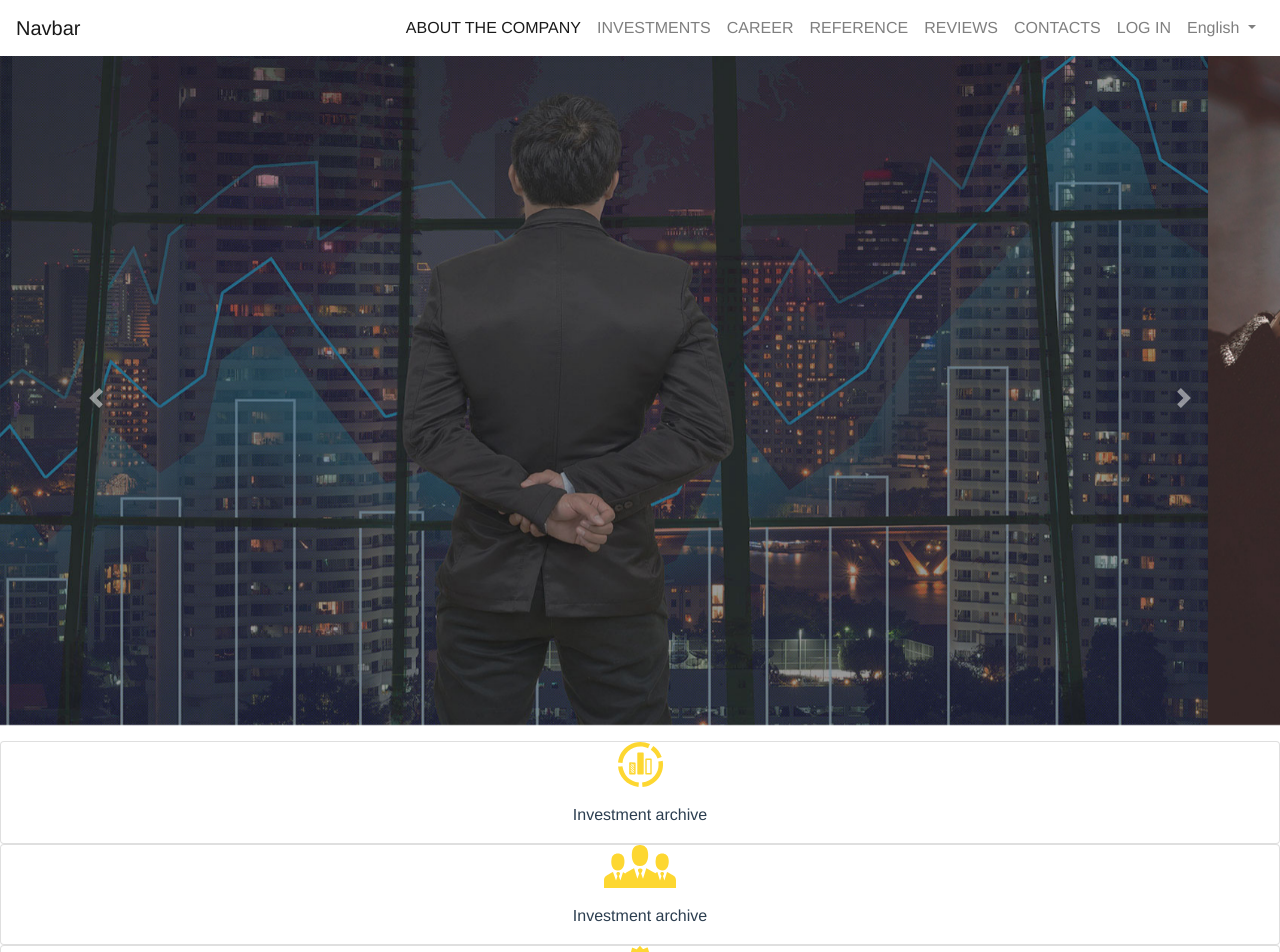
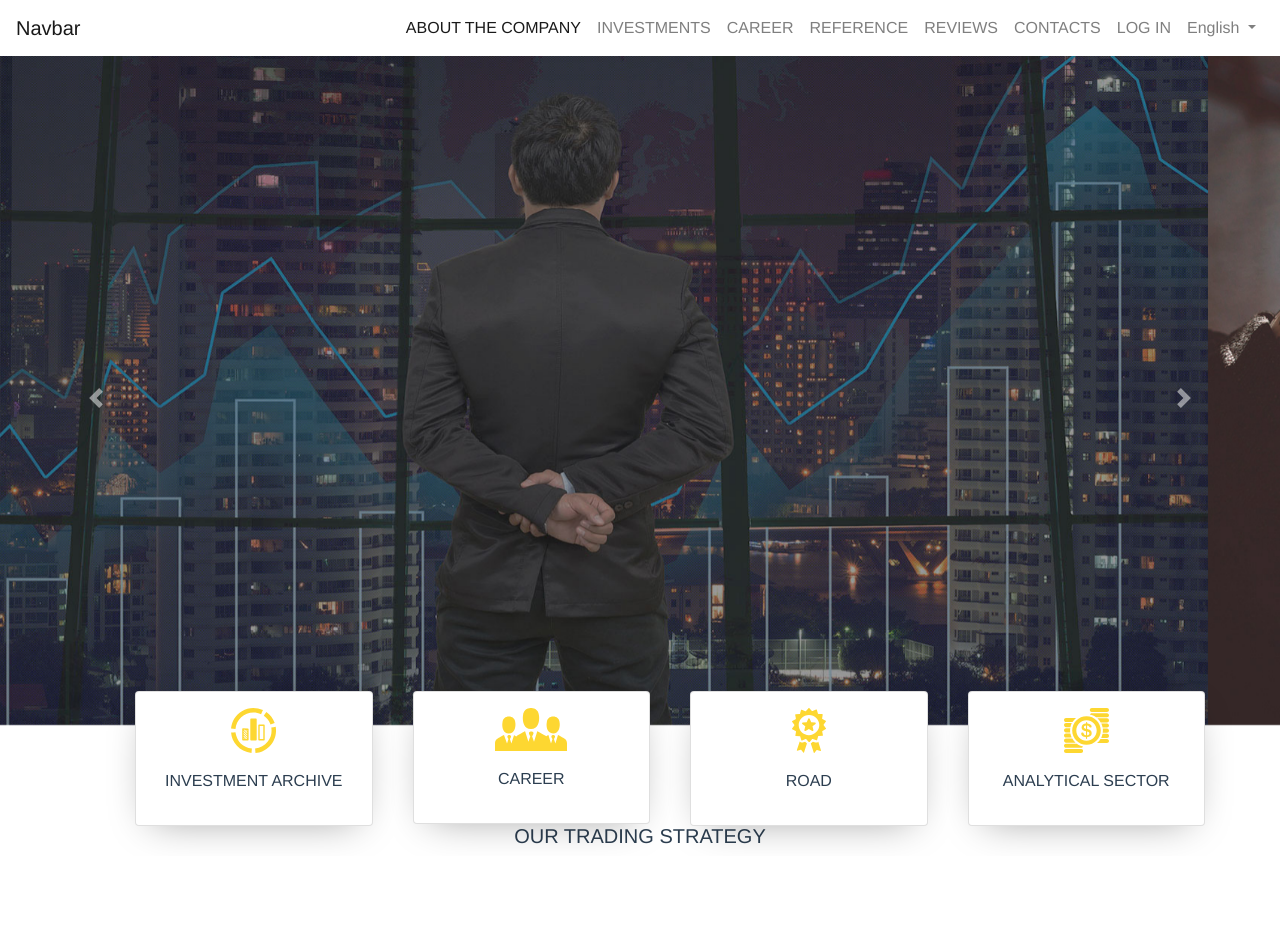
Before and after one commit to nonsoo24/bitploloniex, a Vue app: page / in a window 1280 px wide. Shown: the top 952 px of the page. After the commit the page ends 856 px from the top, so only its background shows below. Built offline with nearby package versions, Linux system fonts and the light colour scheme.

Commit message:
style: add style to cards

```diff
--- a/src/views/Home.vue
+++ b/src/views/Home.vue
@@ -34,33 +34,52 @@
       </div>
 
       <!-- services cards -->
-      <div class="">
-        <div class="card">
+      <div class="row container">
+        <div class="column">
+          <div class="card border-rounded">
+            <a>
               <figure>
                 <img src="../assets/img/icon/graph.svg" alt="graph">
               </figure>
-          <p class="text-upper">Investment archive</p>
+              <p class="text-uppercase">Investment archive</p>
+            </a>
           </div>
-        <div class="card">
+        </div>
+
+        <div class="column">
+          <div class="card border-rounded">
+            <a>
               <figure>
                 <img src="../assets/img/icon/group.svg" alt="graph">
               </figure>
-          <p class="text-upper">Investment archive</p>
+              <p class="text-uppercase">Career</p>
+            </a>
           </div>
-        <div class="card">
+        </div>
+
+        <div class="column">
+          <div class="card border-rounded">
+            <a>
               <figure>
                 <img src="../assets/img/icon/prize.svg" alt="graph">
               </figure>
-          <p class="text-upper">Investment archive</p>
+              <p class="text-uppercase">Road</p>
+            </a>
           </div>
-        <div class="card">
+        </div>
+
+        <div class="column">
+          <div class="card border-rounded">
+            <a>
               <figure>
                 <img src="../assets/img/icon/coin.svg" alt="graph">
               </figure>
-          <p class="text-upper">Investment archive</p>
+              <p class="text-uppercase">Analytical Sector</p>
+            </a>
           </div>
-
         </div>
+      </div>
+          <h5 class="text-uppercase mt-5 text-center">Our Trading Strategy</h5>
     </section>
   </div>
 </template>
@@ -75,3 +94,44 @@
     }
   }
 </script>
+
+<style scoped>
+* {
+  box-sizing: border-box;
+}
+
+/* Float four columns side by side */
+.column {
+  float: left;
+  width: 25%;
+  padding: 0 20px;
+}
+.row {margin: -50px 100px;}
+
+/* Clear floats after the columns */
+.row:after {
+  content: "";
+  display: table;
+  clear: both;
+}
+
+/* Style the counter cards */
+.card {
+  box-shadow: 0 10px 40px -16px rgba(0,0,0,.4); /* this adds the "card" effect */
+  padding: 16px;
+  text-align: center;
+  background-color: #fff;
+  transition: transform 0.3s ease;
+  cursor: pointer;
+}
+
+/* Responsive columns - one column layout (vertical) on small screens */
+@media screen and (max-width: 600px) {
+  .column {
+    width: 100%;
+    display: block;
+    margin-bottom: 20px;
+  }
+}
+
+</style>
```
Lines whose indentation alone changed are shown as unchanged.
